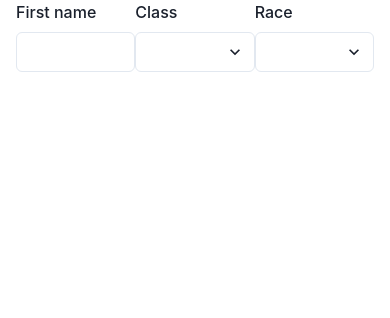
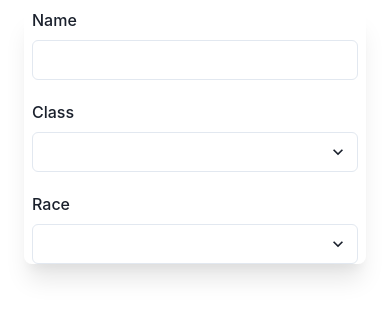
Before and after one commit to francozanini/armory, a React (Vite) app in the folder armory-web-client/: page / in a window 390 px wide. Shown: the top 318 px of the page. Built offline with nearby package versions, Linux system fonts and the light colour scheme.

Commit message:
mobile first

```diff
--- a/armory-web-client/src/App.css
+++ b/armory-web-client/src/App.css
@@ -1,42 +1,3 @@
-.App {
-  text-align: center;
+body {
+    width: 100%;
 }
-
-.App-logo {
-  height: 40vmin;
-  pointer-events: none;
-}
-
-@media (prefers-reduced-motion: no-preference) {
-  .App-logo {
-    animation: App-logo-spin infinite 20s linear;
-  }
-}
-
-.App-header {
-  background-color: #282c34;
-  min-height: 100vh;
-  display: flex;
-  flex-direction: column;
-  align-items: center;
-  justify-content: center;
-  font-size: calc(10px + 2vmin);
-  color: white;
-}
-
-.App-link {
-  color: #61dafb;
-}
-
-@keyframes App-logo-spin {
-  from {
-    transform: rotate(0deg);
-  }
-  to {
-    transform: rotate(360deg);
-  }
-}
-
-button {
-  font-size: calc(10px + 2vmin);
-}
--- a/armory-web-client/src/App.tsx
+++ b/armory-web-client/src/App.tsx
@@ -1,36 +1,32 @@
-import {Center, Container, Flex, FormControl, FormLabel, Input, Select, Spacer} from '@chakra-ui/react'
+import {Box, Container, Flex, FormControl, FormLabel, Input, Select} from '@chakra-ui/react'
 
 import './App.css'
 
 function App() {
     return (
-        <Container centerContent>
-            <Flex alignItems={"center"} justifyContent={"center"}>
-                <Center>
+        <Container>
+            <Box m={[2, 3]} borderRadius='lg' shadow={"xl"}>
+                <Flex m={[2, 3]} gap={5} flexDirection={"column"}>
                     <FormControl>
-                        <FormLabel>First name</FormLabel>
+                        <FormLabel>Name</FormLabel>
                         <Input placeholder=' '/>
                     </FormControl>
-                    <Spacer/>
                     <FormControl>
                         <FormLabel>Class</FormLabel>
                         <Select placeholder=' '>
-                            <option value='option1'>Option 1</option>
-                            <option value='option2'>Option 2</option>
-                            <option value='option3'>Option 3</option>
+                            <option value='fighter'>Fighter</option>
+                            <option value='cleric'>Cleric</option>
                         </Select>
                     </FormControl>
-                    <Spacer/>
                     <FormControl>
                         <FormLabel>Race</FormLabel>
                         <Select placeholder=' '>
-                            <option value='option1'>Option 1</option>
-                            <option value='option2'>Option 2</option>
-                            <option value='option3'>Option 3</option>
+                            <option value='human'>Human</option>
+                            <option value='dwarf'>Dwarf</option>
                         </Select>
                     </FormControl>
-                </Center>
-            </Flex>
+                </Flex>
+            </Box>
         </Container>)
 }
 
```
